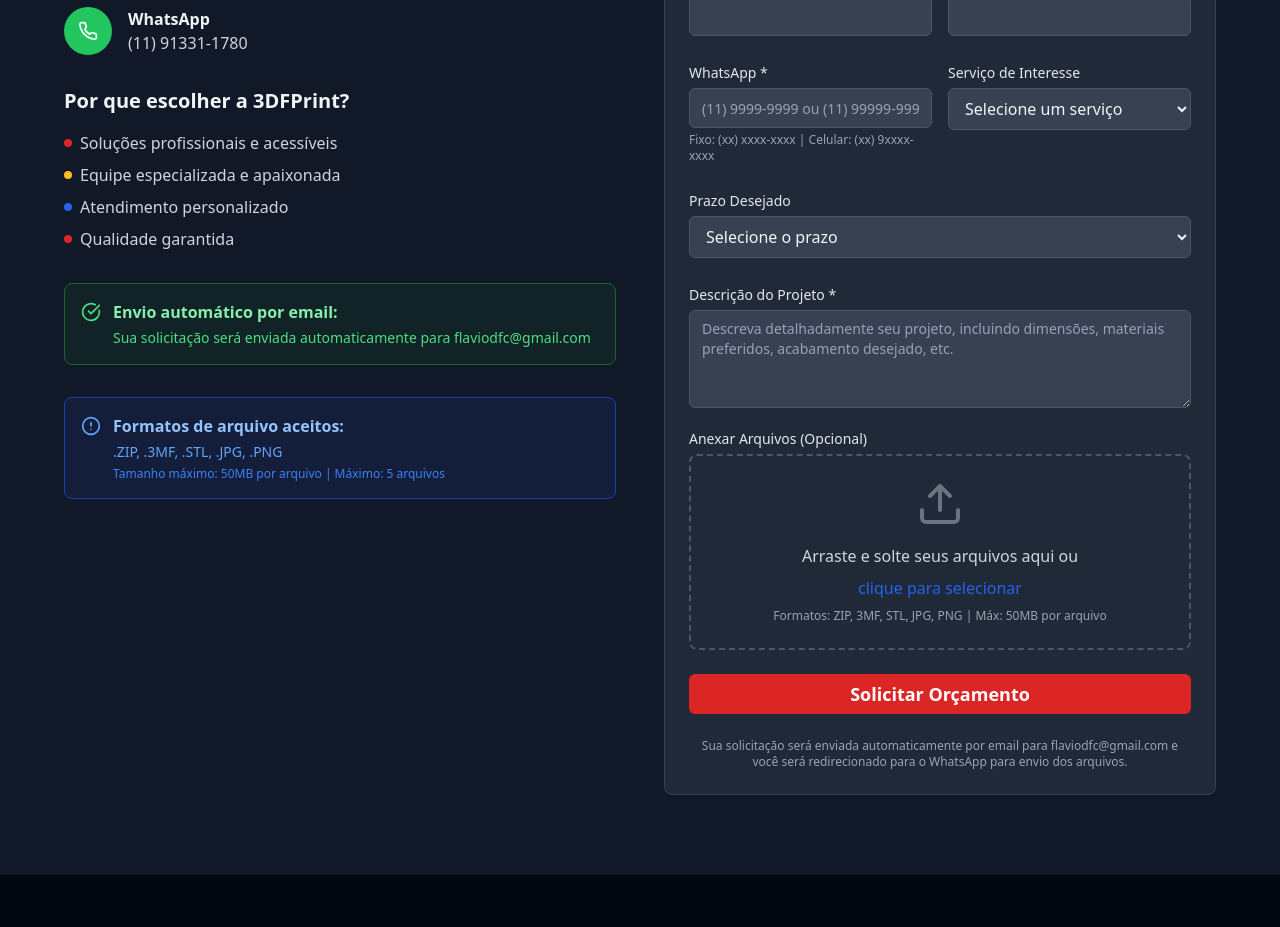
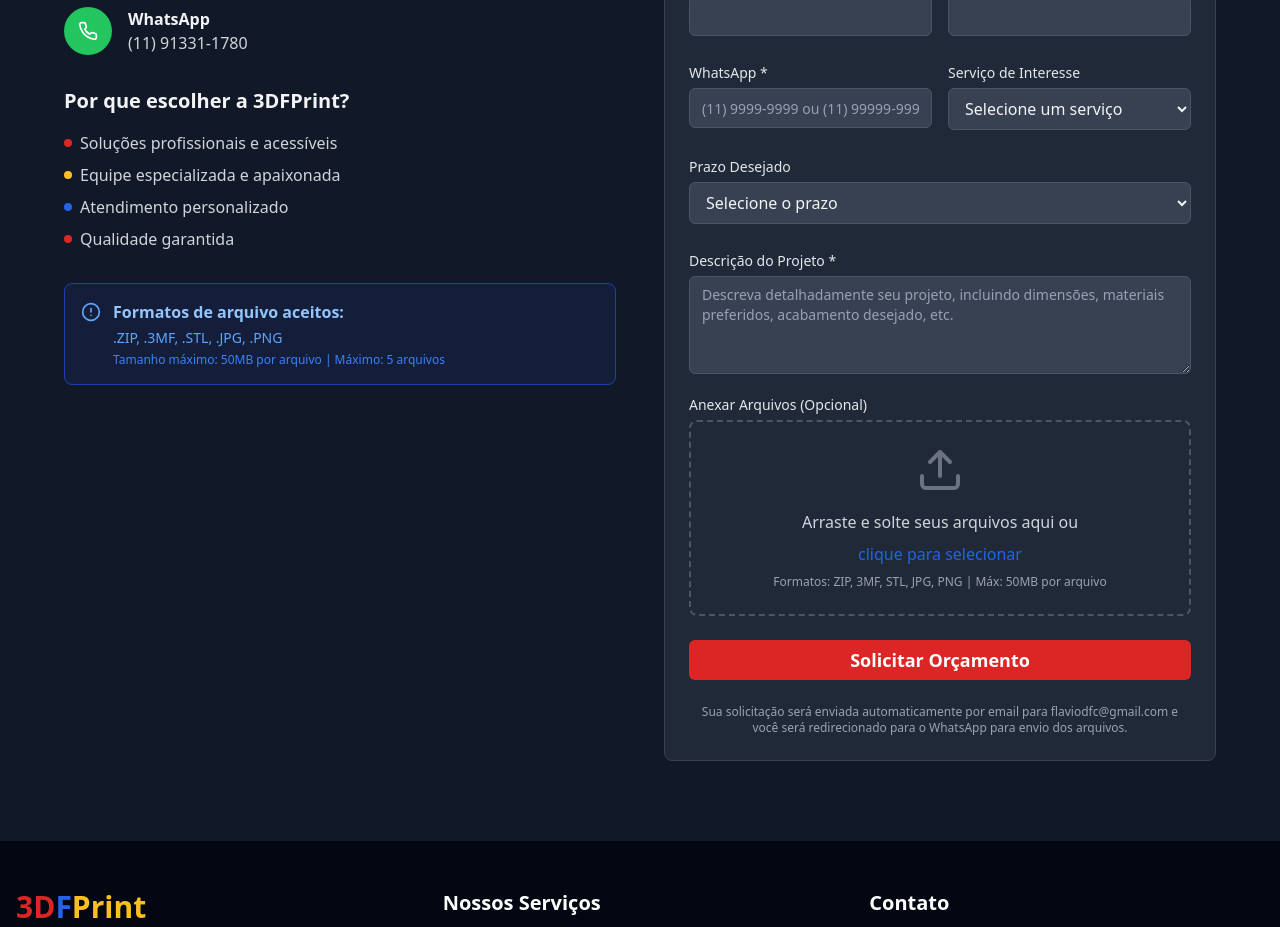
Before and after one commit to 3dfprint/3dfprint, a React (Vite) app: page / in a window 1280 px wide. Shown: the part 3380-4307 px from the top of the page. Built offline with nearby package versions, Linux system fonts and the light colour scheme.

Commit message:
Remover texto de ajuda do WhatsApp e quadro de envio automático

```diff
--- a/src/components/ContactForm.tsx
+++ b/src/components/ContactForm.tsx
@@ -5,7 +5,7 @@ import { Textarea } from '@/components/ui/textarea';
 import { Label } from '@/components/ui/label';
 import { Card, CardContent, CardHeader, CardTitle } from '@/components/ui/card';
 import { useToast } from '@/hooks/use-toast';
-import { Mail, Phone, Upload, X, FileText, AlertCircle, CheckCircle } from 'lucide-react';
+import { Mail, Phone, Upload, X, AlertCircle } from 'lucide-react';
 import InputMask from 'react-input-mask';
 import emailjs from 'emailjs-com';
 
@@ -388,20 +388,6 @@ Enviado via formulário do site 3DFPrint
               </ul>
             </div>
 
-            <div className="bg-green-50 dark:bg-green-900/20 p-4 rounded-lg border border-green-200 dark:border-green-800">
-              <div className="flex items-start space-x-3">
-                <CheckCircle className="text-green-600 dark:text-green-400 mt-0.5" size={20} />
-                <div>
-                  <h5 className="font-semibold text-green-800 dark:text-green-300 mb-1">
-                    Envio automático por email:
-                  </h5>
-                  <p className="text-sm text-green-700 dark:text-green-400">
-                    Sua solicitação será enviada automaticamente para flaviodfc@gmail.com
-                  </p>
-                </div>
-              </div>
-            </div>
-
             <div className="bg-blue-50 dark:bg-blue-900/20 p-4 rounded-lg border border-blue-200 dark:border-blue-800">
               <div className="flex items-start space-x-3">
                 <AlertCircle className="text-blue-600 dark:text-blue-400 mt-0.5" size={20} />
@@ -474,9 +460,6 @@ Enviado via formulário do site 3DFPrint
                         />
                       )}
                     </InputMask>
-                    <p className="text-xs text-gray-500 dark:text-gray-400 mt-1">
-                      Fixo: (xx) xxxx-xxxx | Celular: (xx) 9xxxx-xxxx
-                    </p>
                   </div>
                   <div>
                     <Label htmlFor="service" className="dark:text-gray-200">Serviço de Interesse</Label>
```
